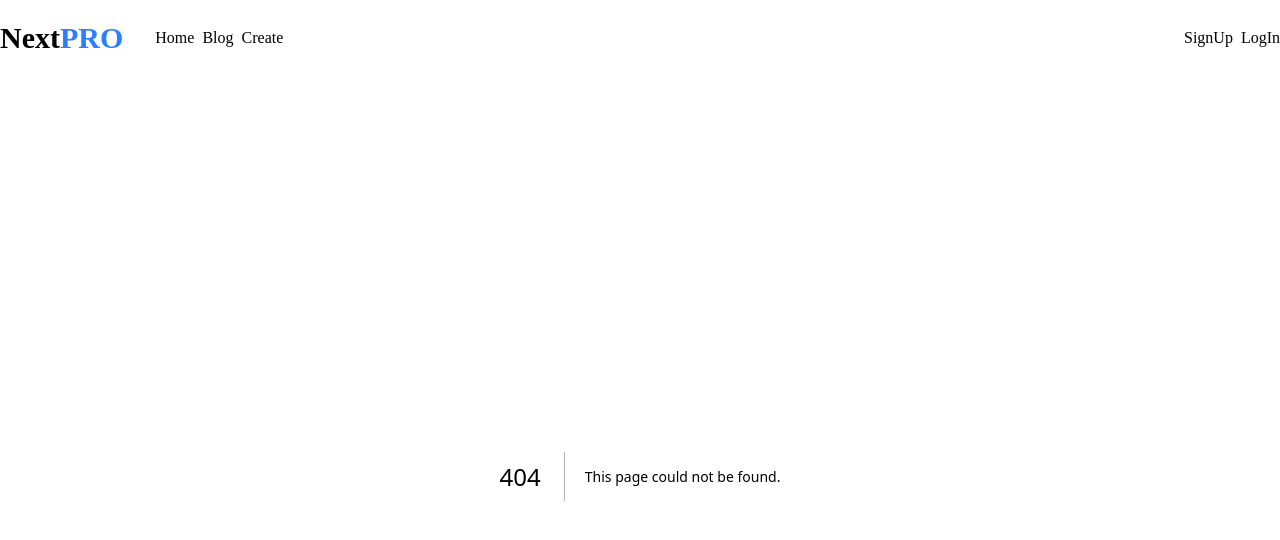
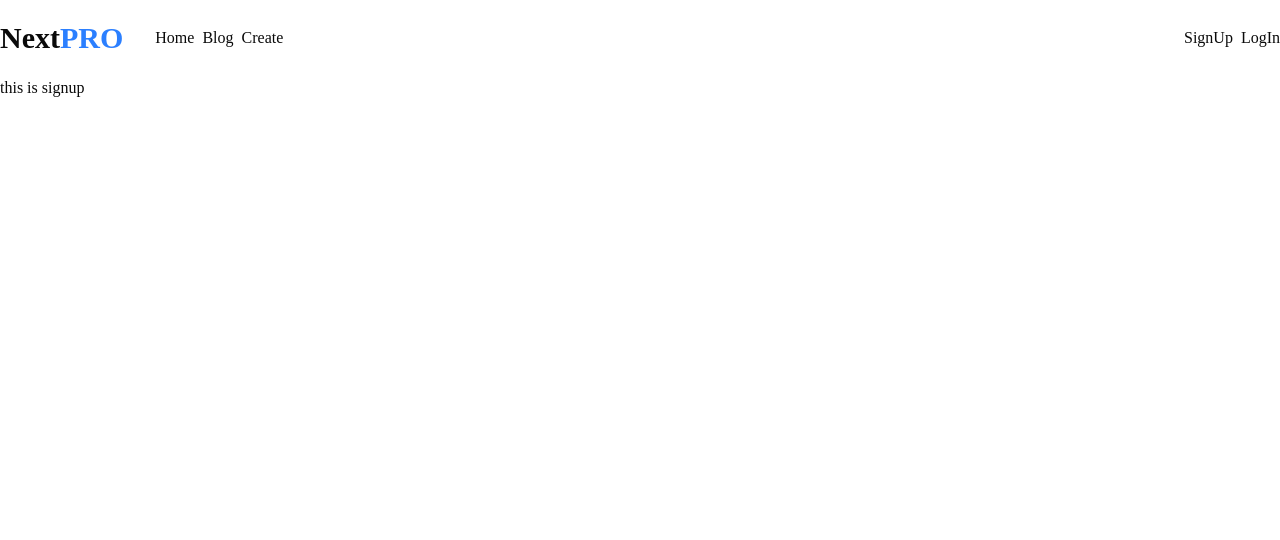
Before and after one commit to AbhijeetER/Blogs, a Next.js app: page /auth/signup in a window 1280 px wide. Before the commit this address had no page. Shown: the top 540 px of the page. Built offline with nearby package versions, Linux system fonts and the light colour scheme.

Commit message:
adding auth paths

```diff
--- /dev/null
+++ b/app/auth/signup/page.tsx
@@ -0,0 +1,5 @@
+export default function Signup(){
+    return(
+        <h1>this is signup</h1>
+    )
+}
```
Also changed, not shown: app/auth/signin/page.tsx (added).
